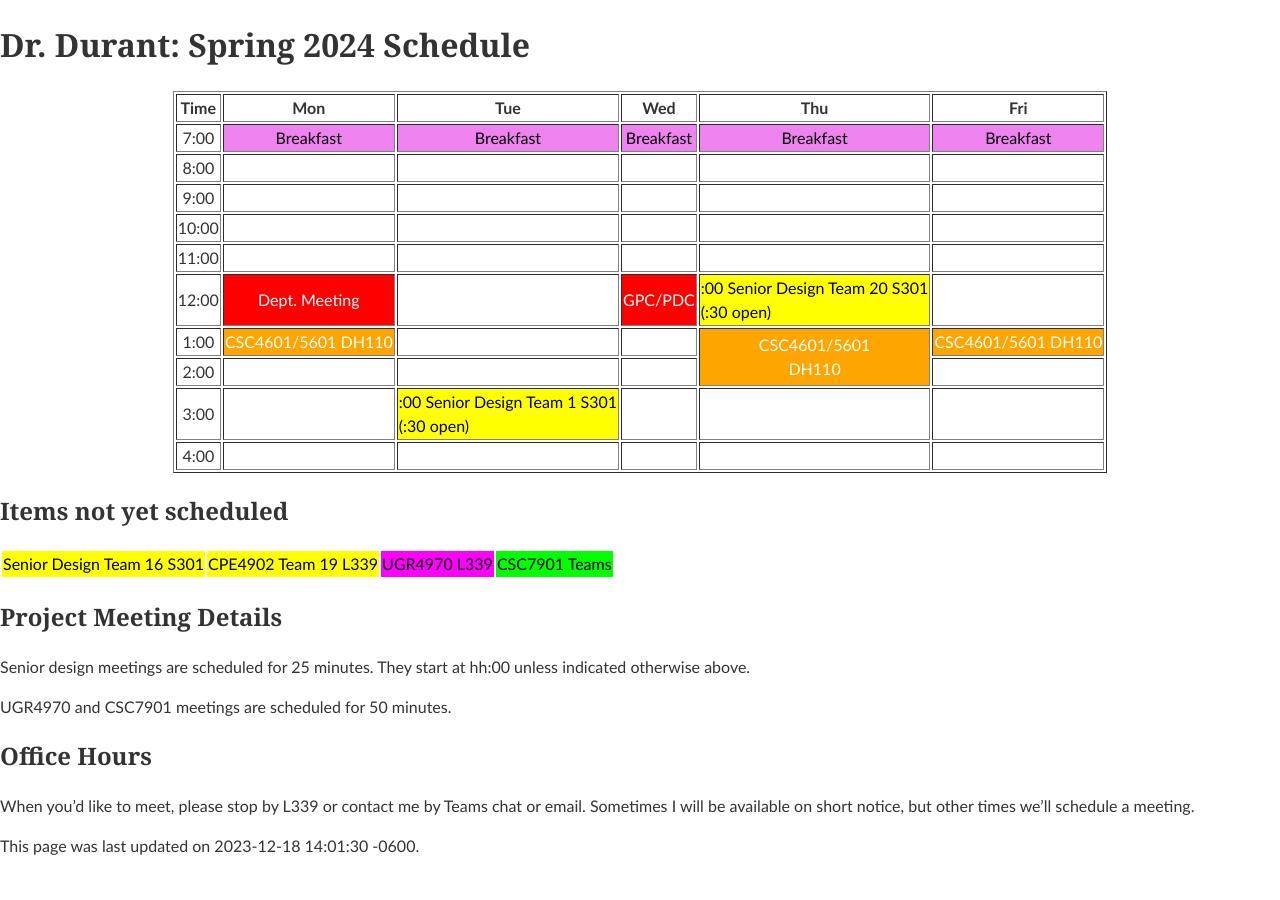
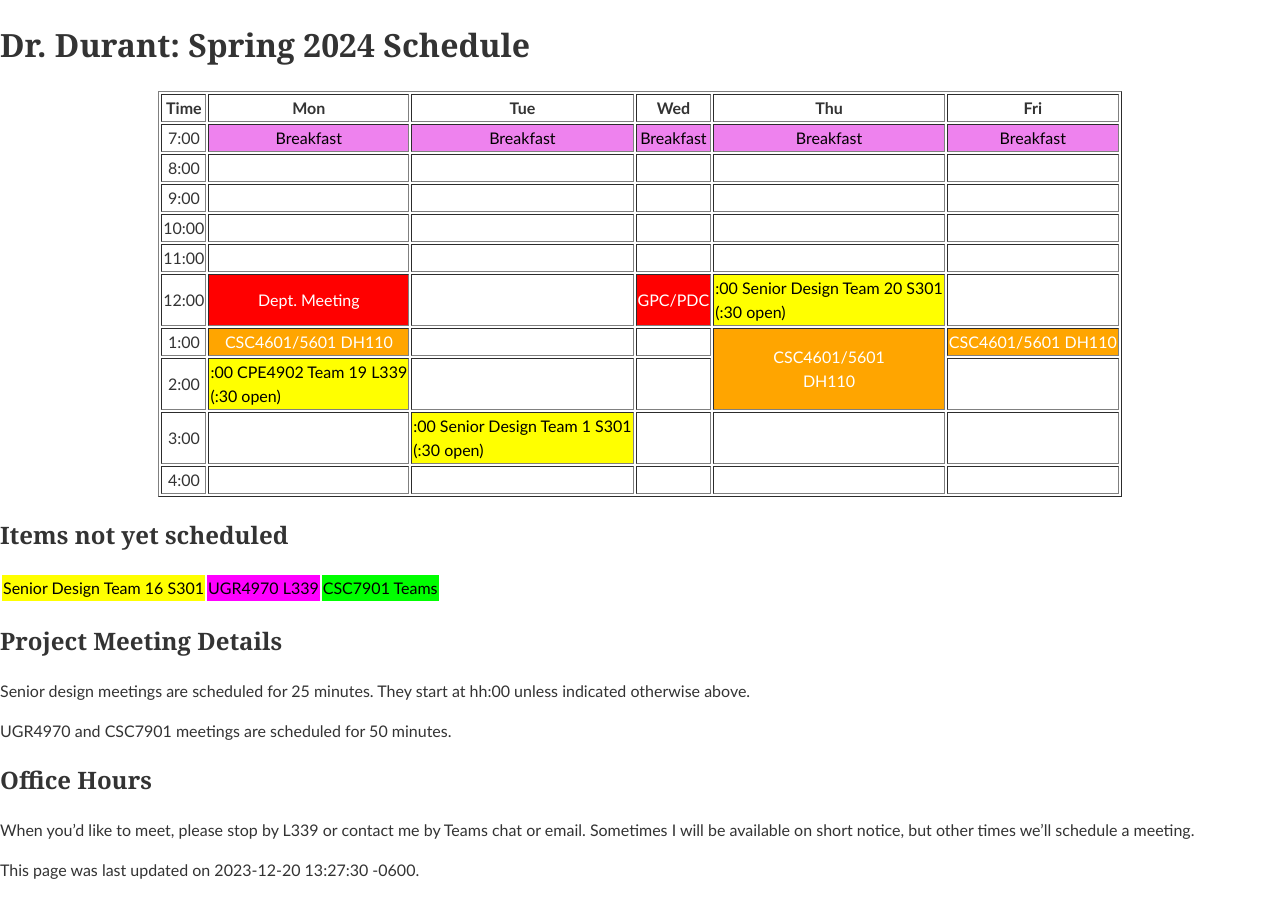
Before and after one commit to edurant/edurant.github.io, a Jekyll site: the page built from sched/s24.md, in a window 1280 px wide. Built offline with Jekyll 4.4.1, drawn with Linux system fonts in a browser that asks for light colours.

Commit message:
s24 schedule: scheduled sd team

```diff
--- a/sched/s24.md
+++ b/sched/s24.md
@@ -1,6 +1,6 @@
 ---
 title: "Dr. Durant: Spring 2024 Schedule"
-date: 2023-12-18 14:01:30 -0600
+date: 2023-12-20 13:27:30 -0600
 ---
 
 <style type="text/css">
@@ -15,24 +15,23 @@ td.lunch   { background-color: violet;  color: black;   }
 
 <div align="center">
 <table border>
-<tr><th>Time</th>   <th>Mon</th>                                        <th>Tue</th>                                                            <th>Wed</th>                        <th>Thu</th>                                                            <th>Fri</th>                                        </tr>
-<tr><td>7:00</td>   <td class="lunch">Breakfast</td>                    <td class="lunch">Breakfast</td>                                        <td class="lunch">Breakfast</td>    <td class="lunch">Breakfast</td>                                        <td class="lunch">Breakfast</td>                    </tr>
-<tr><td>8:00</td>   <td>&nbsp;</td>                                     <td>&nbsp;</td>                                                         <td>&nbsp;</td>                     <td>&nbsp;</td>                                                         <td>&nbsp;</td>                                     </tr>
-<tr><td>9:00</td>   <td>&nbsp;</td>                                     <td>&nbsp;</td>                                                         <td>&nbsp;</td>                     <td>&nbsp;</td>                                                         <td>&nbsp;</td>                                     </tr>
-<tr><td>10:00</td>  <td>&nbsp;</td>                                     <td>&nbsp;</td>                                                         <td>&nbsp;</td>                     <td>&nbsp;</td>                                                         <td>&nbsp;</td>                                     </tr>
-<tr><td>11:00</td>  <td>&nbsp;</td>                                     <td>&nbsp;</td>                                                         <td>&nbsp;</td>                     <td>&nbsp;</td>                                                         <td>&nbsp;</td>                                     </tr>
-<tr><td>12:00</td>  <td class="am">Dept. Meeting</td>                   <td>&nbsp;</td>                                                         <td class="am">GPC/PDC</td>         <td class="cpe4902">:00 Senior Design Team 20 S301<br/>(:30 open)</td>  <td>&nbsp;</td>                                     </tr>
-<tr><td>1:00</td>   <td class="csc4601">CSC4601/5601&nbsp;DH110</td>    <td>&nbsp;</td>                                                         <td>&nbsp;</td>                     <td rowspan="2" class="csc4601">CSC4601/5601<br/>DH110</td>             <td class="csc4601">CSC4601/5601&nbsp;DH110</td>    </tr>
-<tr><td>2:00</td>   <td>&nbsp;</td>                                     <td>&nbsp;</td>                                                         <td>&nbsp;</td>                                                                                             <td>&nbsp;</td>                                     </tr>
-<tr><td>3:00</td>   <td>&nbsp;</td>                                     <td class="cpe4902">:00 Senior Design Team 1 S301<br/>(:30 open)</td>   <td>&nbsp;</td>                     <td>&nbsp;</td>                                                         <td>&nbsp;</td>                                     </tr>
-<tr><td>4:00</td>   <td>&nbsp;</td>                                     <td>&nbsp;</td>                                                         <td>&nbsp;</td>                     <td>&nbsp;</td>                                                         <td>&nbsp;</td>                                     </tr>
+<tr><th>Time</th>   <th>Mon</th>                                                        <th>Tue</th>                                                            <th>Wed</th>                        <th>Thu</th>                                                            <th>Fri</th>                                        </tr>
+<tr><td>7:00</td>   <td class="lunch">Breakfast</td>                                    <td class="lunch">Breakfast</td>                                        <td class="lunch">Breakfast</td>    <td class="lunch">Breakfast</td>                                        <td class="lunch">Breakfast</td>                    </tr>
+<tr><td>8:00</td>   <td>&nbsp;</td>                                                     <td>&nbsp;</td>                                                         <td>&nbsp;</td>                     <td>&nbsp;</td>                                                         <td>&nbsp;</td>                                     </tr>
+<tr><td>9:00</td>   <td>&nbsp;</td>                                                     <td>&nbsp;</td>                                                         <td>&nbsp;</td>                     <td>&nbsp;</td>                                                         <td>&nbsp;</td>                                     </tr>
+<tr><td>10:00</td>  <td>&nbsp;</td>                                                     <td>&nbsp;</td>                                                         <td>&nbsp;</td>                     <td>&nbsp;</td>                                                         <td>&nbsp;</td>                                     </tr>
+<tr><td>11:00</td>  <td>&nbsp;</td>                                                     <td>&nbsp;</td>                                                         <td>&nbsp;</td>                     <td>&nbsp;</td>                                                         <td>&nbsp;</td>                                     </tr>
+<tr><td>12:00</td>  <td class="am">Dept. Meeting</td>                                   <td>&nbsp;</td>                                                         <td class="am">GPC/PDC</td>         <td class="cpe4902">:00 Senior Design Team 20 S301<br/>(:30 open)</td>  <td>&nbsp;</td>                                     </tr>
+<tr><td>1:00</td>   <td class="csc4601">CSC4601/5601&nbsp;DH110</td>                    <td>&nbsp;</td>                                                         <td>&nbsp;</td>                     <td rowspan="2" class="csc4601">CSC4601/5601<br/>DH110</td>             <td class="csc4601">CSC4601/5601&nbsp;DH110</td>    </tr>
+<tr><td>2:00</td>   <td class="cpe4902">:00 CPE4902 Team 19 L339<br/>(:30 open)</td>    <td>&nbsp;</td>                                                         <td>&nbsp;</td>                                                                                             <td>&nbsp;</td>                                     </tr>
+<tr><td>3:00</td>   <td>&nbsp;</td>                                                     <td class="cpe4902">:00 Senior Design Team 1 S301<br/>(:30 open)</td>   <td>&nbsp;</td>                     <td>&nbsp;</td>                                                         <td>&nbsp;</td>                                     </tr>
+<tr><td>4:00</td>   <td>&nbsp;</td>                                                     <td>&nbsp;</td>                                                         <td>&nbsp;</td>                     <td>&nbsp;</td>                                                         <td>&nbsp;</td>                                     </tr>
 </table>
 </div>
 
 ## Items not yet scheduled
 <table><tr>
 <td class="cpe4902">Senior Design Team 16 S301</td>
-<td class="cpe4902">CPE4902 Team 19 L339</td>
 <td class="ugr4970">UGR4970 L339</td>
 <td class="csc7901">CSC7901 Teams</td>
 </tr></table>
```
